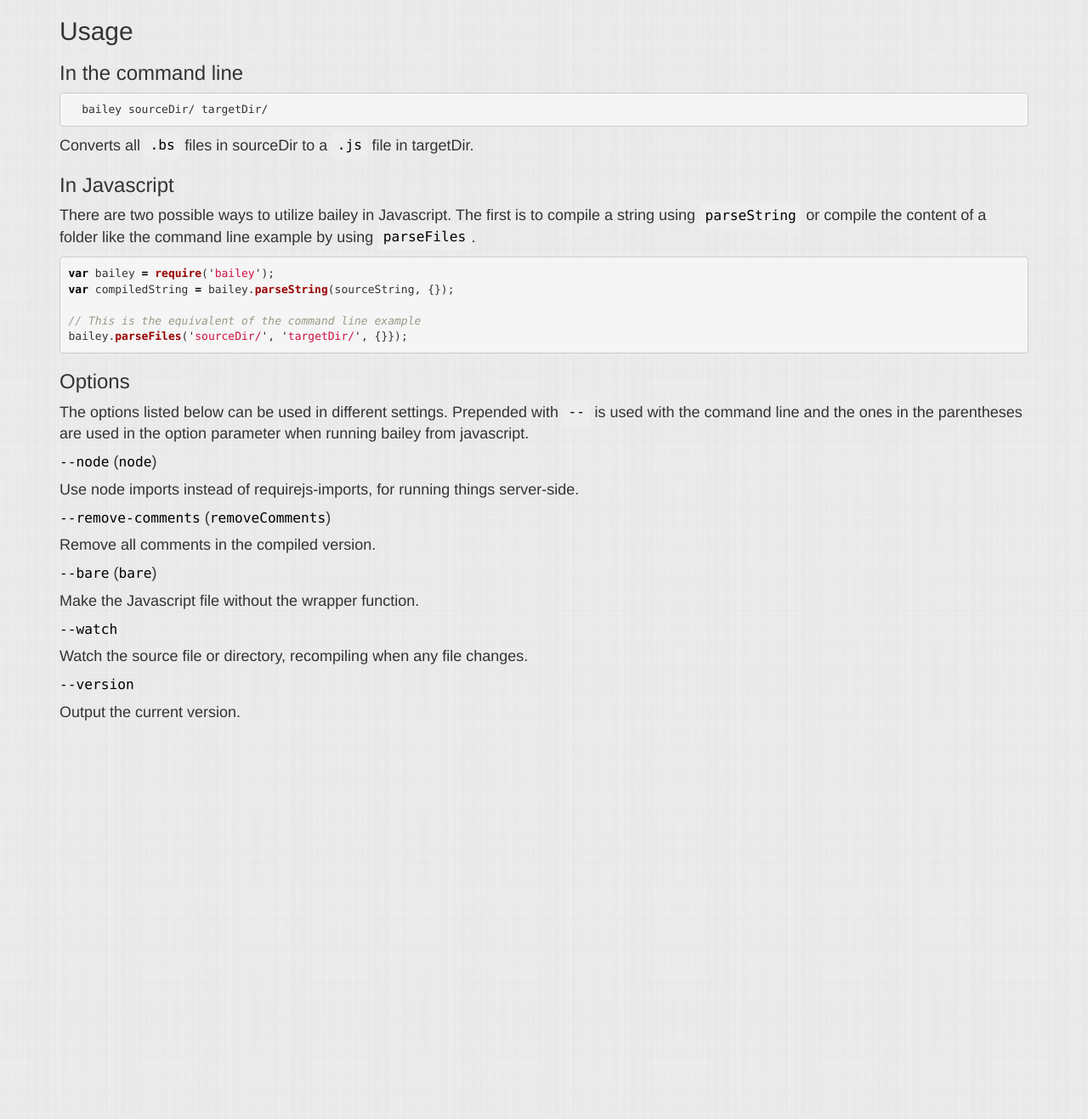
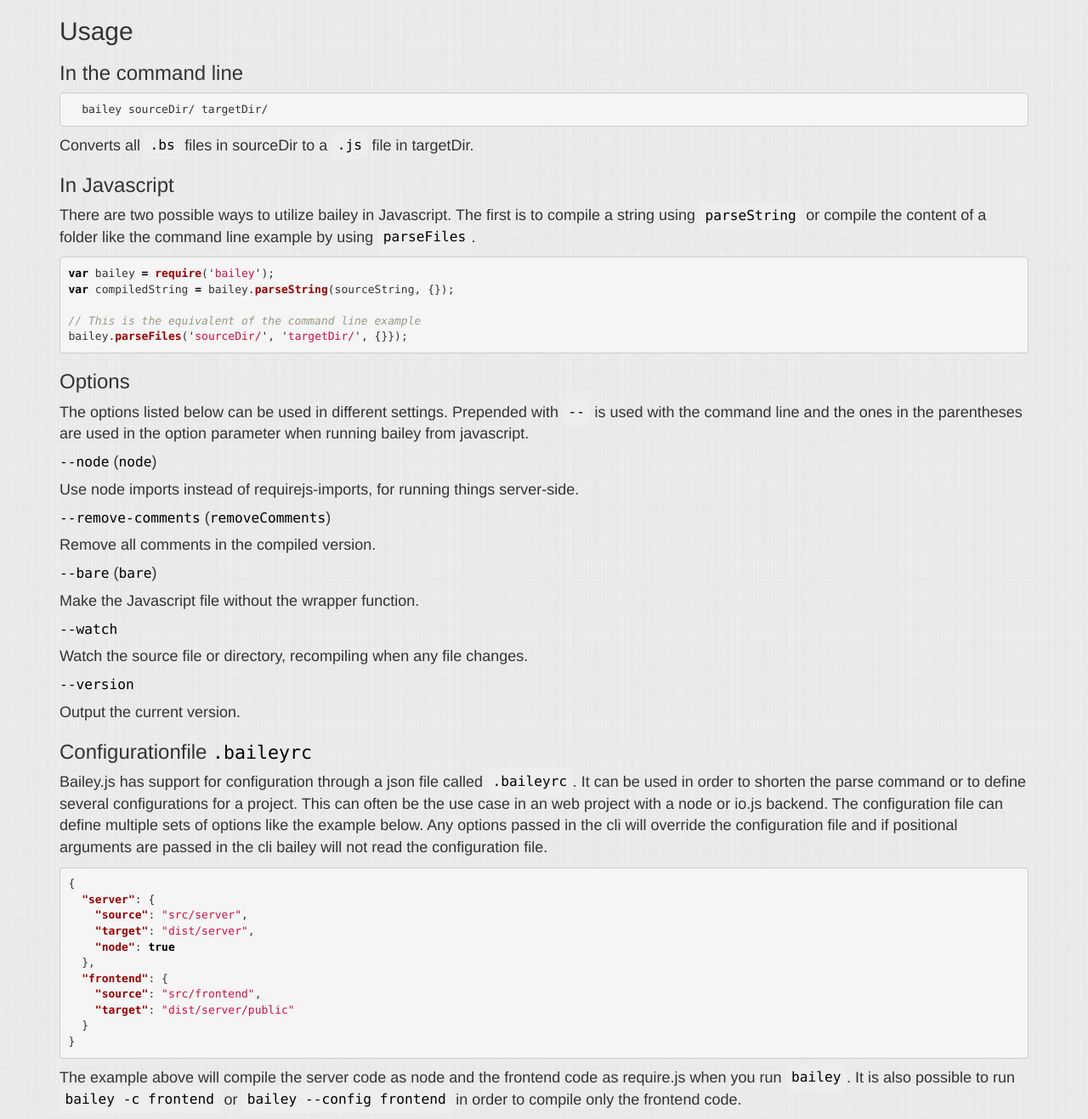
Before and after one commit to haeric/bailey.js, a Jekyll site: the page built from docs/dash/usage.md, in a window 1280 px wide. Shown: the whole page at 85% size. Built offline with Jekyll 4.4.1, drawn with Linux system fonts in a browser that asks for light colours; before the commit the page ends 900 px from its top, so only the background shows below that.

Commit message:
Add documentation of configuration file

```diff
--- a/docs/_includes/usage.md
+++ b/docs/_includes/usage.md
@@ -39,3 +39,30 @@
 
 #### `--version`
 Output the current version.
+
+### Configurationfile `.baileyrc`
+Bailey.js has support for configuration through a json file called `.baileyrc`.
+It can be used in order to shorten the parse command or to define several
+configurations for a project. This can often be the use case in an web project
+with a node or io.js backend. The configuration file can define multiple sets
+of options like the example below. Any options passed in the cli will override
+the configuration file and if positional arguments are passed in the cli bailey
+will not read the configuration file.
+
+{% highlight json %}
+{
+  "server": {
+    "source": "src/server",
+    "target": "dist/server",
+    "node": true
+  },
+  "frontend": {
+    "source": "src/frontend",
+    "target": "dist/server/public"
+  }
+}
+{% endhighlight %}
+
+The example above will compile the server code as node and the frontend code
+as require.js when you run `bailey`. It is also possible to run `bailey -c frontend`
+or `bailey --config frontend` in order to compile only the frontend code.
```
